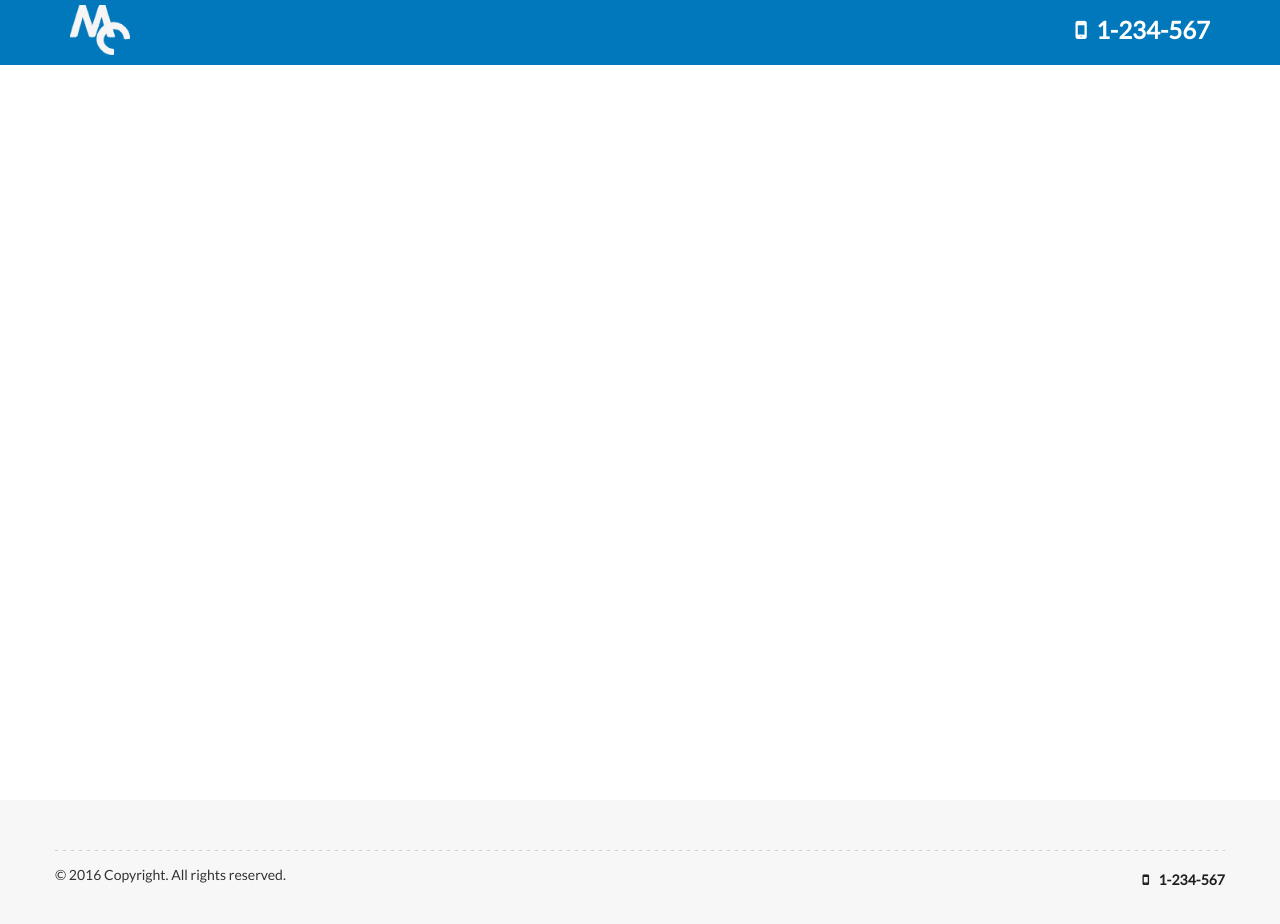
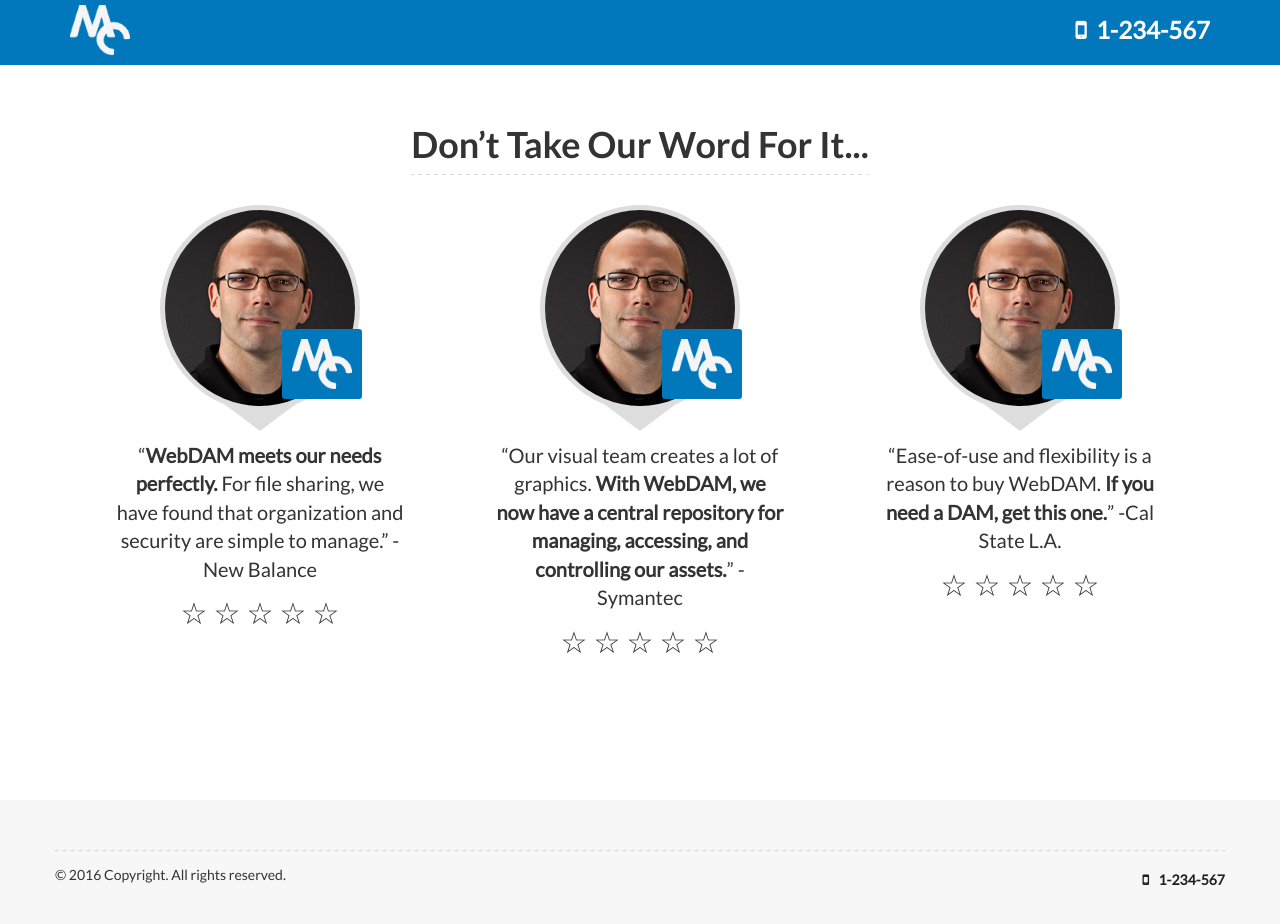
Before and after one commit to brainwithE/webdam-demo, a website: page index.html in a window 1280 px wide. Shown: the top 924 px of the page. Drawn offline with Linux system fonts and the light colour scheme.

Commit message:
feat: added review section

```diff
--- /dev/null
+++ b/assets/css/pages/_review.scss
@@ -0,0 +1,77 @@
+/* Review Section
+   ========================================================================== */
+.review-panel{
+	text-align: center;
+	padding-left: 45px;
+	padding-right: 45px;
+
+	p{
+		font-size: 2rem;
+		span{
+			font-weight: bold;
+		}
+	}
+}
+.img-wrap{
+	position: relative;
+
+	.img-container{
+		border:5px solid #ddd;
+		border-radius: 100%;
+		width: 100%;
+		max-width: 200px;
+		overflow: hidden;
+		display: inline-block;
+
+		image{
+			width: 100%;
+		}
+
+	}
+
+	#arrow {
+		width: 0;
+	    height: 0;
+	    border-left: 40px solid transparent;
+	    border-right: 40px solid transparent;
+	    border-top: 30px solid #ddd;
+	    margin: -15px auto 10px;
+	}
+
+	.logo{
+		position: absolute;
+	    top: 55%;
+	    right: 15%;
+	    max-width: 80px;
+	    width: 80px;
+	    max-height: 80px;
+	    background: $blue;
+	    border-radius: 3px;
+	    padding: 10px;
+
+	    img{
+	    	max-width: 70px;
+	    }
+	}
+
+}
+
+.rating{
+	unicode-bidi: bidi-override;
+	direction: rtl;
+	font-size: 3rem;
+
+	span{
+		display: inline-block;
+		position: relative;
+		width: 1.1em;
+
+		&:hover {
+			&:before, ~:before {
+				content: "\2605";
+   				position: absolute;
+   				cursor: pointer;
+			}
+		}
+	}
+}
--- a/assets/css/partials/_typography.scss
+++ b/assets/css/partials/_typography.scss
@@ -98,6 +98,10 @@
 	font-size: 1.4rem;
 }
 
+section {
+	padding: 40px 0;
+}
+
 /* Defaults
    ========================================================================== */
 
@@ -105,3 +109,10 @@
 	min-height: 100%;
 	position: relative;
 }
+
+.dotted-border{
+	display: inline-block;
+	padding-bottom: 10px;
+	margin-bottom: 20px;
+	background: url('../img/bg_dotted.png') repeat-x left bottom;
+}
--- a/assets/css/style.scss
+++ b/assets/css/style.scss
@@ -16,6 +16,7 @@
    ========================================================================== */
 
 @import "pages/_homepage";
+@import "pages/_review";
 
 /* Third-party
    ========================================================================== */
--- a/index.html
+++ b/index.html
@@ -16,8 +16,61 @@
 					<div id="phone" class="_pull-right"><label>1-234-567</label></div>
 				</div>
 			</header>
+
+			<section>
+				<div class="container _text-center">
+					<h1><span class="dotted-border">Don’t Take Our Word For It...</span></h1>
+
+					<div class="col-md-4 review-panel">
+						<div class="img-wrap">
+							<div class="img-container"><img class="animated-delay-2" src="assets/img/pic1.jpg"></div>
+							<div id="arrow"></div>
+							<div class="logo"><img src="assets/img/logo.png"/></div>
+						</div>
+						<div class="content">
+							<p>“<span>WebDAM meets our needs perfectly.</span> For file sharing, we have found that organization and security are simple to manage.” -New Balance</p>
+						</div>
+						<div class="rating">
+							<span>☆</span><span>☆</span><span>☆</span><span>☆</span><span>☆</span>
+						</div>
+					</div>
+
+					<div class="col-md-4 review-panel">
+						<div class="img-wrap">
+							<div class="img-container"><img class="animated-delay-2" src="assets/img/pic1.jpg"></div>
+							<div id="arrow"></div>
+							<div class="logo"><img src="assets/img/logo.png"/></div>
+						</div>
+						<div class="content">
+							<p>“Our visual team creates a lot of graphics. <span>With WebDAM, we now have a central repository for managing, accessing, and controlling our assets.</span>” -Symantec</p>
+						</div>
+						<div class="rating">
+							<span>☆</span><span>☆</span><span>☆</span><span>☆</span><span>☆</span>
+						</div>
+					</div>
+
+					<div class="col-md-4 review-panel">
+						<div class="img-wrap">
+							<div class="img-container"><img class="animated-delay-2" src="assets/img/pic1.jpg"></div>
+							<div id="arrow"></div>
+							<div class="logo"><img src="assets/img/logo.png"/></div>
+						</div>
+						<div class="content">
+							<p>“Ease-of-use and flexibility is a reason to buy WebDAM.<span> If you need a DAM, get this one.</span>” -Cal State L.A.</p>
+						</div>
+						<div class="rating">
+							<span>☆</span><span>☆</span><span>☆</span><span>☆</span><span>☆</span>
+						</div>
+					</div>
+
+
+
+				</div>
+			</section>
+
+
+
 		</div> <!-- end of wrapper -->
-
 
 		<footer>
 			<div class="container details">
```
Also changed, not shown: assets/css/style.css, assets/img/pic1.jpg (added).
